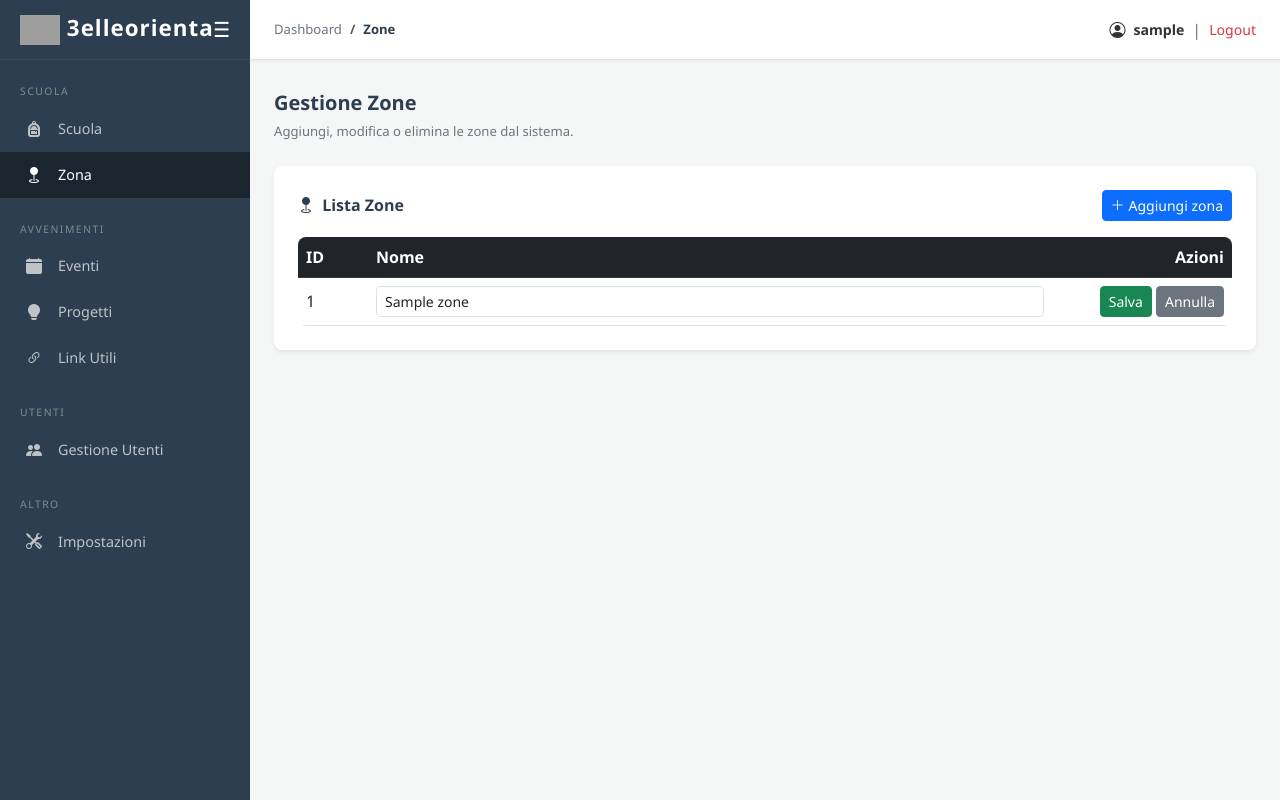
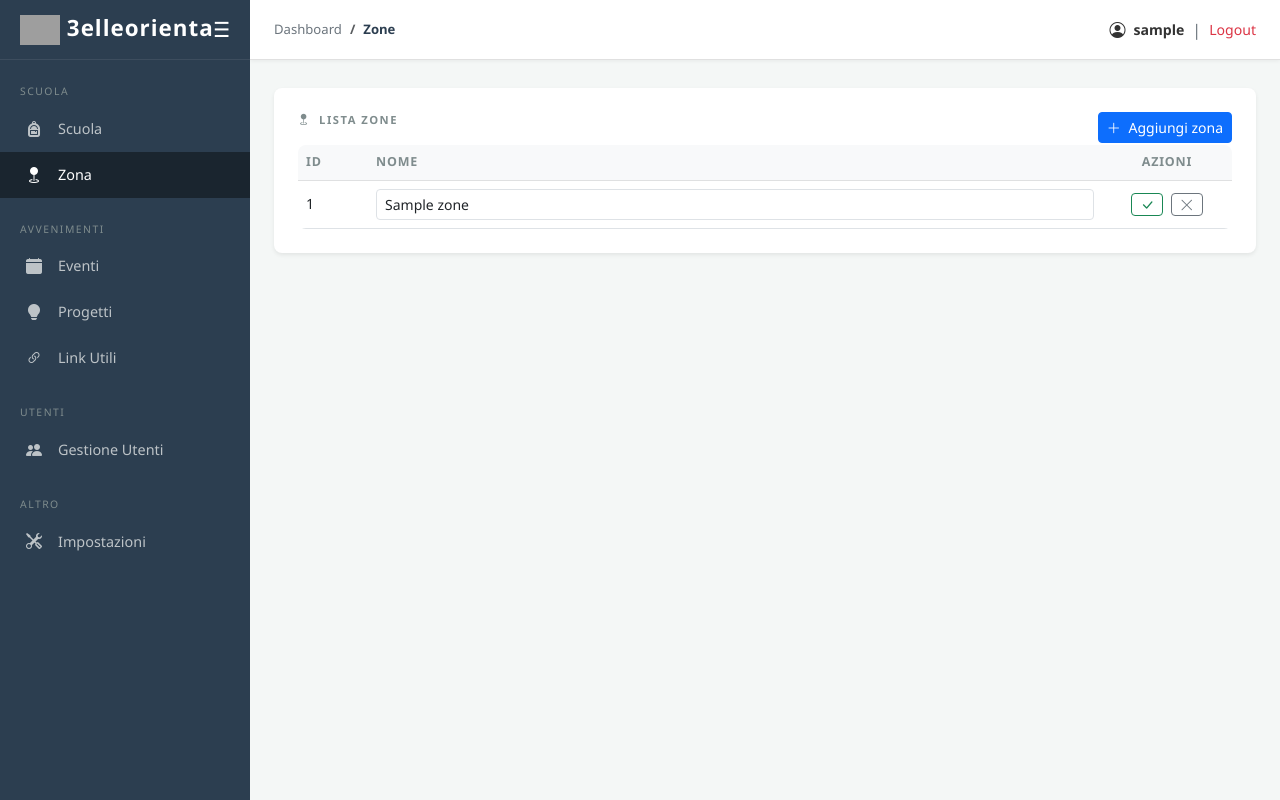
Before and after one commit to edoardocori1312/ProgettoAnno_3elleorienta_2025-2026, a PHP site: page /pages/zona.php?modifica=1 in a window 1280 px wide. Run offline with PHP 8.4, Linux system fonts and the light colour scheme; the visitor is signed in with stand-in values (Sample User, id 1); tables that the repository leaves empty hold one stand-in row (values such as "Sample post"); grey boxes are pictures that could not be loaded.

Commit message:
Implement session check and enhance zone management
Added session validation and improved user feedback for zone management.

```diff
--- a/Progetto3elleUnitoBackend/pages/zona.php
+++ b/Progetto3elleUnitoBackend/pages/zona.php
@@ -3,7 +3,16 @@ if (session_status() === PHP_SESSION_NONE) {
     session_start();
 }
 
-$username    = $_SESSION["usernameUtente"] ?? 'Utente';
+// controlloSessione: se la sessione non è valida reindirizza al login
+if (!isset($_SESSION["emailUtente"])) {
+    header("Location: ../../PROGETTOV13/login.php");
+    exit;
+}
+
+$emailUtente = $_SESSION["emailUtente"];
+$username    = $_SESSION["usernameUtente"];
+$idUtente    = $_SESSION["idUtente"];
+$ruoloUtente = $_SESSION["ruoloUtente"];
 
 require '../config/db.php';
 require 'backend/gestione_zone.php';
@@ -55,6 +64,11 @@ $conn->close();
     <link rel="stylesheet" href="https://cdn.jsdelivr.net/npm/bootstrap-icons@1.11.3/font/bootstrap-icons.min.css">
     <link rel="stylesheet" href="../style/style.css">
     <link rel="stylesheet" href="../style/Progettistyle.css">
+    <style>
+    .table-zone th  { font-size:.78rem; text-transform:uppercase; letter-spacing:.8px; color:#7f8c8d; }
+    .table-zone td  { font-size:.88rem; vertical-align:middle; }
+    .section-title  { font-size:.7rem; text-transform:uppercase; letter-spacing:1.5px; color:#7f8c8d; font-weight:600; margin-bottom:16px; }
+    </style>
 </head>
 <body>
 
@@ -71,7 +85,7 @@ $conn->close();
 
     <nav class="nav-group mt-2">
         <div class="nav-label">SCUOLA</div>
-        <a href="../index.php" class="nav-link">
+        <a href="scuole.php" class="nav-link">
             <i class="bi bi-backpack-fill"></i>
             <span class="link-text">Scuola</span>
         </a>
@@ -133,38 +147,71 @@ $conn->close();
 
     <main class="page-content">
 
-        <p class="fw-bold fs-5 mb-1" style="color:#2c3e50;">Gestione Zone</p>
-        <p class="text-secondary mb-4" style="font-size:0.82rem;">Aggiungi, modifica o elimina le zone dal sistema.</p>
-
         <?php if ($flash): ?>
-            <div class="alert alert-<?php echo $flash['tipo'] === 'successo' ? 'success' : 'danger'; ?> alert-dismissible fade show py-2" role="alert">
+        <div class="alert alert-<?php echo $flash['tipo'] === 'successo' ? 'success' : 'danger'; ?> alert-dismissible fade show mb-4" role="alert">
+            <i class="bi bi-<?php echo $flash['tipo'] === 'successo' ? 'check-circle-fill' : 'exclamation-triangle-fill'; ?> me-2"></i>
             <?php echo htmlspecialchars($flash['msg']); ?>
             <button type="button" class="btn-close" data-bs-dismiss="alert"></button>
         </div>
         <?php endif; ?>
 
-        <div class="card-panel">
-            <div class="d-flex justify-content-between align-items-center mb-3">
-                <h6 class="fw-bold mb-0" style="color:#2c3e50;">
-                    <i class="bi bi-geo-fill me-1"></i> Lista Zone
+        <!-- ═══ MODALE CONFERMA ELIMINAZIONE ═══ -->
+        <div class="modal fade" id="modalElimina" tabindex="-1" aria-hidden="true">
+            <div class="modal-dialog modal-dialog-centered">
+                <div class="modal-content">
+                    <div class="modal-header border-0 pb-0">
+                        <h6 class="modal-title text-danger">
+                            <i class="bi bi-exclamation-triangle-fill me-2"></i>Conferma Eliminazione
                         </h6>
-                <button class="btn btn-primary btn-sm d-flex align-items-center gap-1"
-                        data-bs-toggle="modal" data-bs-target="#modalAggiungiZona">
-                    <i class="bi bi-plus-lg"></i> Aggiungi zona
+                        <button type="button" class="btn-close" data-bs-dismiss="modal"></button>
+                    </div>
+                    <div class="modal-body pt-2">
+                        <p id="modal-elimina-msg" class="mb-1" style="font-size:.9rem;"></p>
+                        <p class="text-danger mb-0" style="font-size:.82rem;">
+                            <i class="bi bi-info-circle me-1"></i>L'operazione non è reversibile.
+                        </p>
+                    </div>
+                    <div class="modal-footer border-0 pt-0">
+                        <button type="button" class="btn btn-outline-secondary btn-sm" data-bs-dismiss="modal">Annulla</button>
+                        <form id="form-elimina" method="POST" action="zona.php" style="display:inline">
+                            <input type="hidden" name="id_zona" id="modal-id-zona" value="">
+                            <button type="submit" class="btn btn-danger btn-sm">
+                                <i class="bi bi-trash-fill me-1"></i>Elimina
                             </button>
+                        </form>
+                    </div>
+                </div>
+            </div>
         </div>
 
+        <div class="content-grid">
+            <div class="grid-full">
+                <div class="card-panel">
+                    <p class="section-title">
+                        <i class="bi bi-geo-fill me-1"></i> Lista Zone
+                        <span class="float-end fw-normal" style="text-transform:none;letter-spacing:0;">
+                            <button class="btn btn-primary btn-sm"
+                                    data-bs-toggle="modal" data-bs-target="#modalAggiungiZona">
+                                <i class="bi bi-plus-lg me-1"></i> Aggiungi zona
+                            </button>
+                        </span>
+                    </p>
+
+                    <?php if (empty($zone)): ?>
+                        <div class="text-center text-secondary py-4">
+                            <i class="bi bi-inbox fs-3 d-block mb-2"></i> Nessuna zona trovata.
+                        </div>
+                    <?php else: ?>
                     <div class="table-responsive">
-                <table class="table table-hover align-middle mb-0">
-                    <thead class="table-dark">
+                        <table class="table table-hover table-zone mb-0">
+                            <thead class="table-light">
                                 <tr>
                                     <th style="width:70px;">ID</th>
                                     <th>Nome</th>
-                            <th class="text-end" style="width:180px;">Azioni</th>
+                                    <th class="text-center" style="width:130px;">Azioni</th>
                                 </tr>
                             </thead>
                             <tbody>
-                    <?php if (!empty($zone)): ?>
                             <?php foreach ($zone as $row): ?>
                                 <?php
                                     $id     = (int)$row['ID_zona'];
@@ -183,33 +230,39 @@ $conn->close();
                                                    class="form-control form-control-sm"
                                                    form="form-mod-<?php echo $id; ?>" required>
                                         </td>
-                                    <td class="text-end">
+                                        <td class="text-center">
                                             <button type="submit" form="form-mod-<?php echo $id; ?>"
-                                                class="btn btn-success btn-sm">Salva</button>
-                                        <a href="zona.php" class="btn btn-secondary btn-sm">Annulla</a>
+                                                    class="btn btn-outline-success btn-sm py-0 px-2 me-1" title="Salva">
+                                                <i class="bi bi-check-lg"></i>
+                                            </button>
+                                            <a href="zona.php" class="btn btn-outline-secondary btn-sm py-0 px-2" title="Annulla">
+                                                <i class="bi bi-x-lg"></i>
+                                            </a>
                                         </td>
                                     </tr>
                                 <?php else: ?>
                                     <tr>
                                         <td><?php echo $id; ?></td>
-                                    <td><?php echo $nome; ?></td>
-                                    <td class="text-end">
-                                        <a href="?modifica=<?php echo $id; ?>" class="btn btn-primary btn-sm">
-                                            <i class="bi bi-pencil"></i> Modifica
+                                        <td class="fw-semibold"><?php echo $nome; ?></td>
+                                        <td class="text-center">
+                                            <a href="?modifica=<?php echo $id; ?>"
+                                               class="btn btn-outline-primary btn-sm py-0 px-2 me-1" title="Modifica">
+                                                <i class="bi bi-pencil-fill"></i>
                                             </a>
-                                        <button class="btn btn-danger btn-sm"
+                                            <button class="btn btn-outline-danger btn-sm py-0 px-2"
+                                                    title="Elimina"
                                                     onclick="apriModalElimina(<?php echo $id; ?>, '<?php echo $nomeJs; ?>')">
-                                            <i class="bi bi-trash"></i> Elimina
+                                                <i class="bi bi-trash-fill"></i>
                                             </button>
                                         </td>
                                     </tr>
                                 <?php endif; ?>
                             <?php endforeach; ?>
-                    <?php else: ?>
-                        <tr><td colspan="3" class="text-center text-secondary py-3">Nessuna zona trovata</td></tr>
-                    <?php endif; ?>
                             </tbody>
                         </table>
+                    </div>
+                    <?php endif; ?>
+                </div>
             </div>
         </div>
 
@@ -219,44 +272,26 @@ $conn->close();
 <!-- Modal Aggiungi Zona -->
 <div class="modal fade" id="modalAggiungiZona" tabindex="-1" aria-hidden="true">
     <div class="modal-dialog modal-dialog-centered">
-        <div class="modal-content shadow">
-            <div class="modal-header bg-light">
-                <h5 class="modal-title fw-bold">Nuova zona</h5>
+        <div class="modal-content">
+            <div class="modal-header border-0 pb-0">
+                <h6 class="modal-title" style="color:#2c3e50;font-weight:600;">
+                    <i class="bi bi-plus-circle-fill me-2"></i>Nuova Zona
+                </h6>
                 <button type="button" class="btn-close" data-bs-dismiss="modal"></button>
             </div>
             <form method="POST" action="zona.php">
-                <div class="modal-body">
-                    <label class="form-label fw-semibold">Nome zona</label>
-                    <input type="text" name="zona" class="form-control" required
+                <div class="modal-body pt-2">
+                    <label class="form-label" style="font-size:.82rem;font-weight:500;">Nome zona <span class="text-danger">*</span></label>
+                    <input type="text" name="zona" class="form-control form-control-sm" required
                            placeholder="Es: Nord, Sud, Centro...">
                 </div>
-                <div class="modal-footer">
-                    <button type="button" class="btn btn-outline-secondary" data-bs-dismiss="modal">Annulla</button>
-                    <button type="submit" name="inserisci" class="btn btn-primary px-4">Salva</button>
+                <div class="modal-footer border-0 pt-0">
+                    <button type="button" class="btn btn-outline-secondary btn-sm" data-bs-dismiss="modal">Annulla</button>
+                    <button type="submit" name="inserisci" class="btn btn-success btn-sm px-4">
+                        <i class="bi bi-floppy-fill me-1"></i> Salva
+                    </button>
                 </div>
             </form>
-        </div>
-    </div>
-</div>
-
-<!-- Modal Conferma Eliminazione -->
-<div class="modal fade" id="modalElimina" tabindex="-1" aria-hidden="true">
-    <div class="modal-dialog modal-dialog-centered">
-        <div class="modal-content shadow">
-            <div class="modal-header">
-                <h5 class="modal-title fw-bold">Conferma eliminazione</h5>
-                <button type="button" class="btn-close" data-bs-dismiss="modal"></button>
-            </div>
-            <div class="modal-body">
-                <p id="modal-elimina-msg" class="mb-0"></p>
-            </div>
-            <div class="modal-footer">
-                <button type="button" class="btn btn-outline-secondary" data-bs-dismiss="modal">Annulla</button>
-                <form id="form-elimina" method="POST" action="zona.php" style="display:inline">
-                    <input type="hidden" name="id_zona" id="modal-id-zona" value="">
-                    <button type="submit" class="btn btn-danger px-4">Elimina</button>
-                </form>
-            </div>
         </div>
     </div>
 </div>
```
Lines whose indentation alone changed are shown as unchanged.
